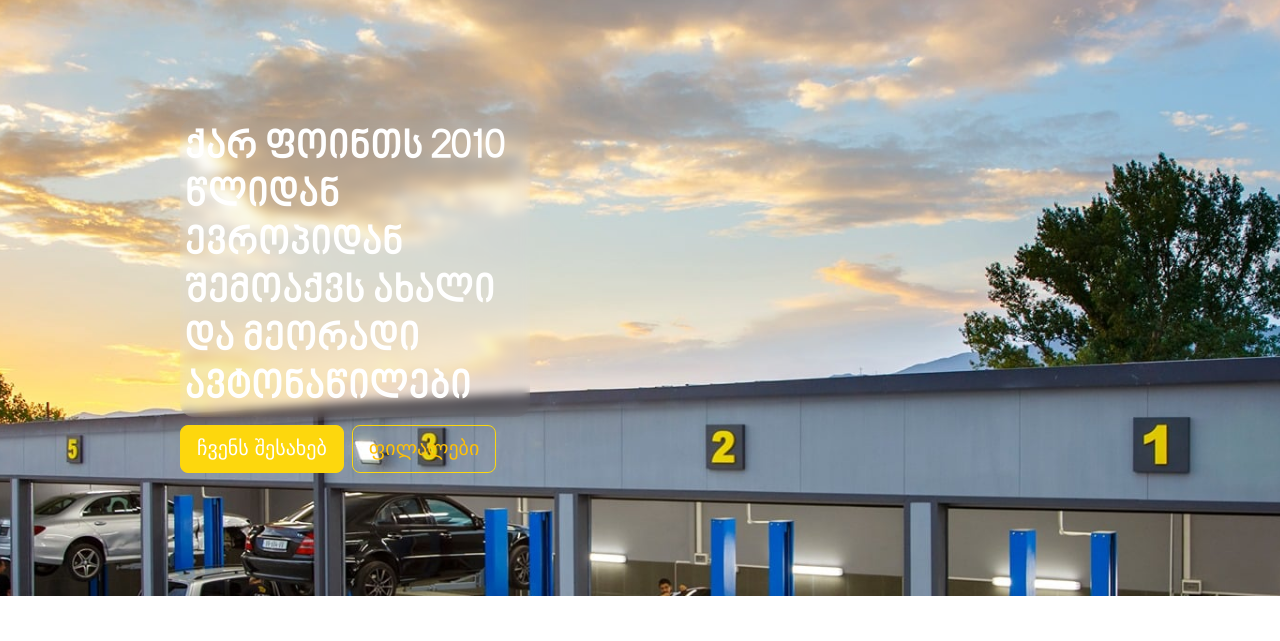
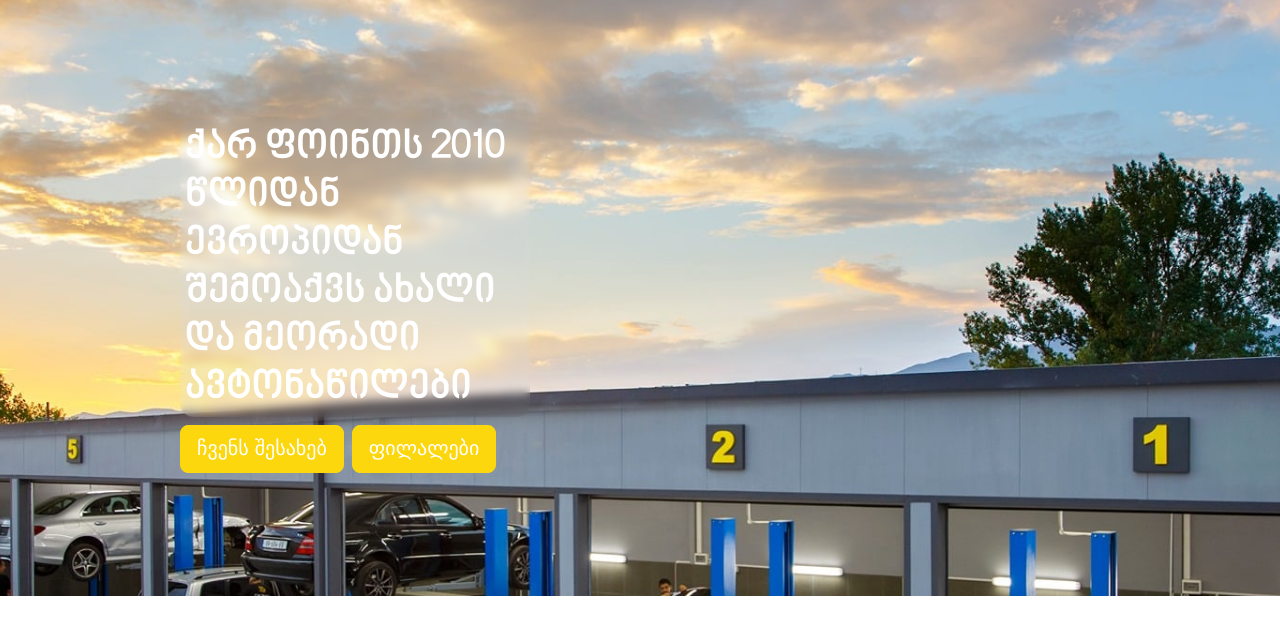
Before and after one commit to Nikolaycc/Carpoint, a plain HTML site: page index.html in a window 1280 px wide. Shown: the part 80-721 px from the top of the page. Drawn offline with nearby package versions, Linux system fonts and the light colour scheme.

Commit message:
CarPoint

```diff
--- a/index.html
+++ b/index.html
@@ -35,7 +35,7 @@
                 <div class="row h-100">
                     <div class="col-md-6 text-center text-md-start d-flex d-sm-flex d-md-flex justify-content-center align-items-center justify-content-md-start align-items-md-center justify-content-xl-center">
                         <div style="max-width: 350px;">
-                            <h1 class="text-uppercase fw-bold flash animated" style="font-family: 'BPG Nino Mtavruli';border-radius: 14px;backdrop-filter: blur(5px) saturate(70%);color: rgb(255,255,255);padding: 5px;">ქარ ფოინთს&nbsp;2010 წლიდან ევროპიდან შემოაქვს ახალი და მეორადი ავტონაწილები</h1><a class="btn btn-primary btn-lg me-2" role="button" href="#aboutus" style="background: rgb(253,215,13);border-color: rgb(253,215,13);backdrop-filter: blur(0px);font-family: ABeeZee, sans-serif;">ჩვენს შესახებ</a><a class="btn btn-outline-warning btn-lg" role="button" href="#contact" style="border-color: rgb(253,215,13);--bs-primary-rgb: 253,215,13;font-family: ABeeZee, sans-serif;">ფილალები</a>
+                            <h1 class="text-uppercase fw-bold flash animated" style="font-family: 'BPG Nino Mtavruli';border-radius: 14px;backdrop-filter: blur(5px) saturate(70%);color: rgb(255,255,255);padding: 5px;">ქარ ფოინთს&nbsp;2010 წლიდან ევროპიდან შემოაქვს ახალი და მეორადი ავტონაწილები</h1><a class="btn btn-primary btn-lg me-2" role="button" href="#aboutus" style="background: rgb(253,215,13);border-color: rgb(253,215,13);backdrop-filter: blur(0px);font-family: ABeeZee, sans-serif;">ჩვენს შესახებ</a><a class="btn btn-primary btn-lg me-2" role="button" href="#contact" style="background: rgb(253,215,13);border-color: rgb(253,215,13);backdrop-filter: blur(0px);font-family: ABeeZee, sans-serif;">ფილალები</a>
                         </div>
                     </div>
                 </div>
```
